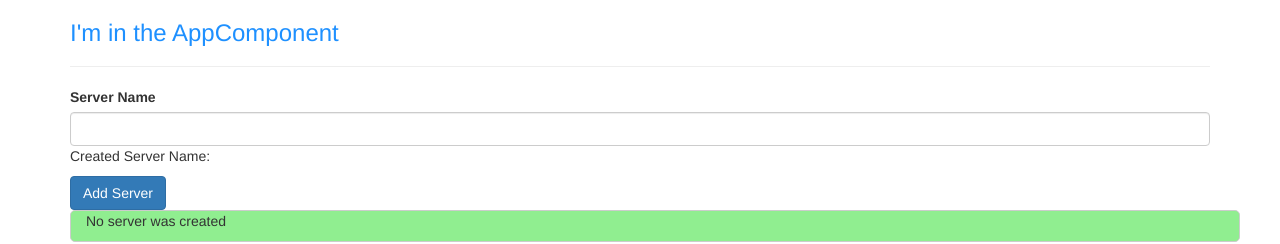
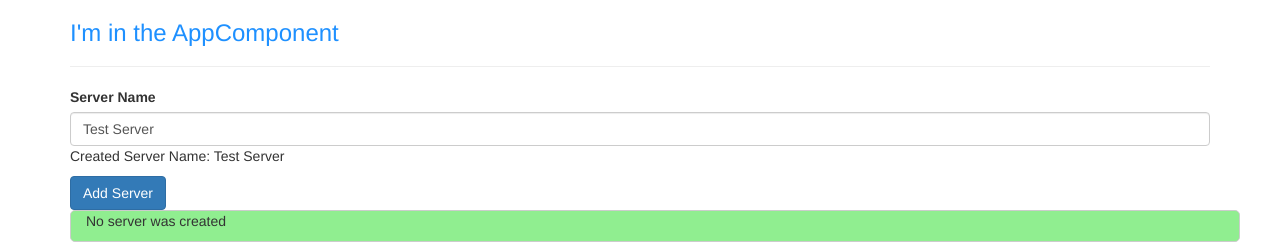
Before and after one commit to Manoj85/Angular5-Apps, an Angular app in the folder first-app/: page / in a window 1280 px wide. Shown: the top 244 px of the page. Built offline with nearby package versions, Linux system fonts and the light colour scheme.

Commit message:
Two-way Data Binding

```diff
--- a/first-app/src/app/servers/servers.component.html
+++ b/first-app/src/app/servers/servers.component.html
@@ -1,7 +1,12 @@
 <label>Server Name</label>
+<!--
 <input type="text"
        class="form-control"
        (input)="onUpdateServerName($event)">
+-->
+<input type="text"
+       class="form-control"
+       [(ngModel)]="serverName">
 
 <p>Created Server Name: {{serverName}}</p>
 
--- a/first-app/src/app/servers/servers.component.ts
+++ b/first-app/src/app/servers/servers.component.ts
@@ -8,7 +8,7 @@ import { Component, OnInit } from '@angular/core';
 export class ServersComponent implements OnInit {
   allowNewServer: boolean = false;
   serverCreationStatus: string = 'No server was created';
-  serverName: string = '';
+  serverName: string = 'Test Server';
 
   constructor() {
     setTimeout(() => {
```
